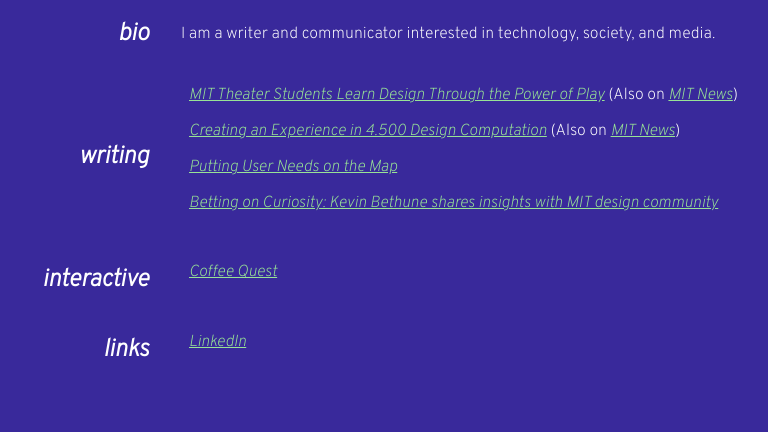
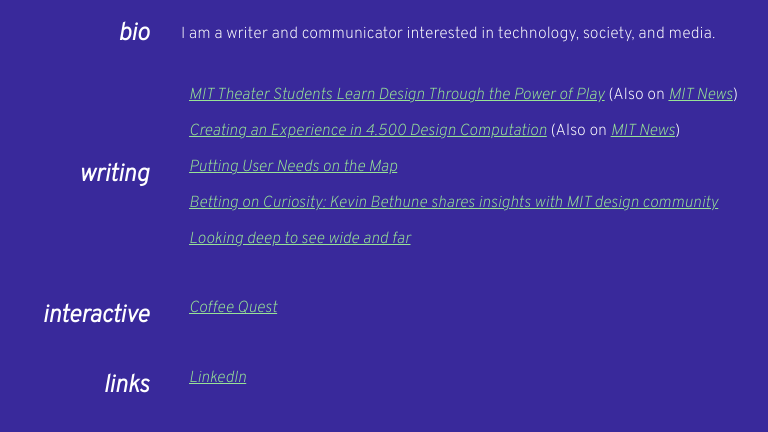
Before and after one commit to luom01/mjluo-site-v1, a plain HTML site: page index.html in a window 1280 px wide. Shown: the part 190-622 px from the top of the page, without its empty margins (35-803 px from the left). Drawn offline with Linux system fonts and the light colour scheme.

Commit message:
Update index.html
Add article "Looking deep to see wide and far"

```diff
--- a/index.html
+++ b/index.html
@@ -35,6 +35,7 @@
         <li><a target="_blank" rel="noopener noreferrer" href="https://design.mit.edu/news/creating-an-experience-in-4-500-design-computation">Creating an Experience in 4.500 Design Computation</a> (Also on <a target="_blank" rel="noopener noreferrer" href="https://news.mit.edu/2024/mit-students-learn-from-crafting-a-chair-0322">MIT News</a>)</li>
         <li><a target="_blank" rel="noopener noreferrer" href="https://design.mit.edu/news/putting-user-needs-on-the-map">Putting User Needs on the Map</a></li>
         <li><a target="_blank" rel="noopener noreferrer" href="https://design.mit.edu/news/betting-on-curiosity-kevin-bethune-shares-insights-with-mit-design-community">Betting on Curiosity: Kevin Bethune shares insights with MIT design community</a></li>
+        <li><a target="_blank" rel="noopener noreferrer" href="https://design.mit.edu/news/looking-deep-to-see-wide-and-far">Looking deep to see wide and far</a></li>
         </ul>
     </div>
     <div class="container flexbox">
```
